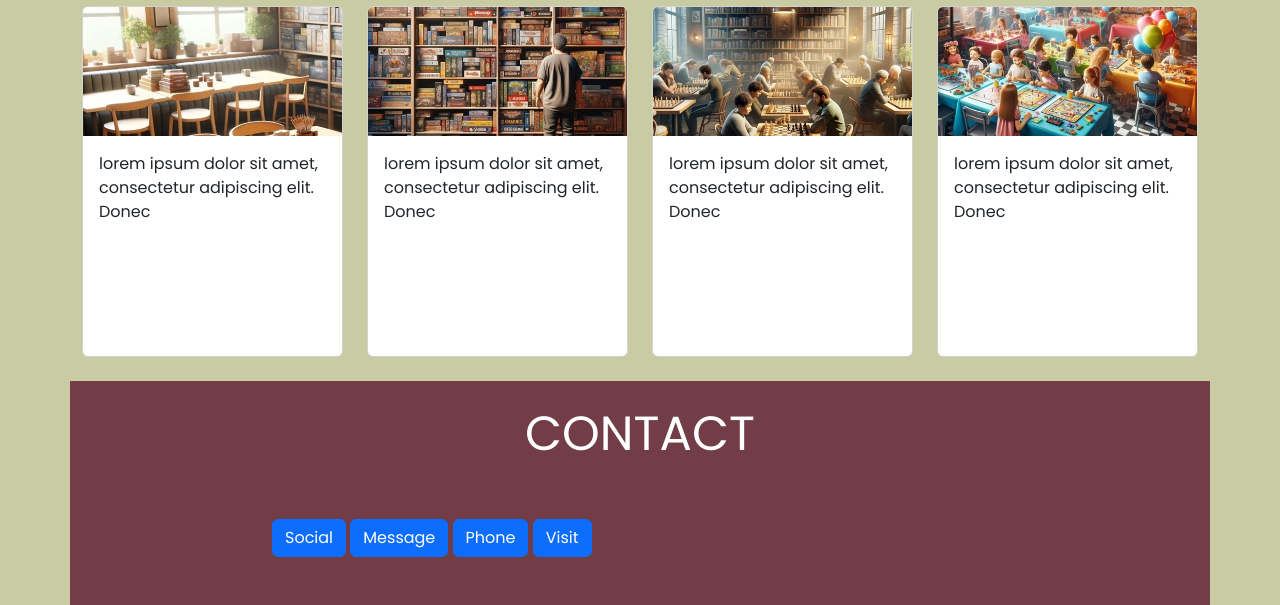
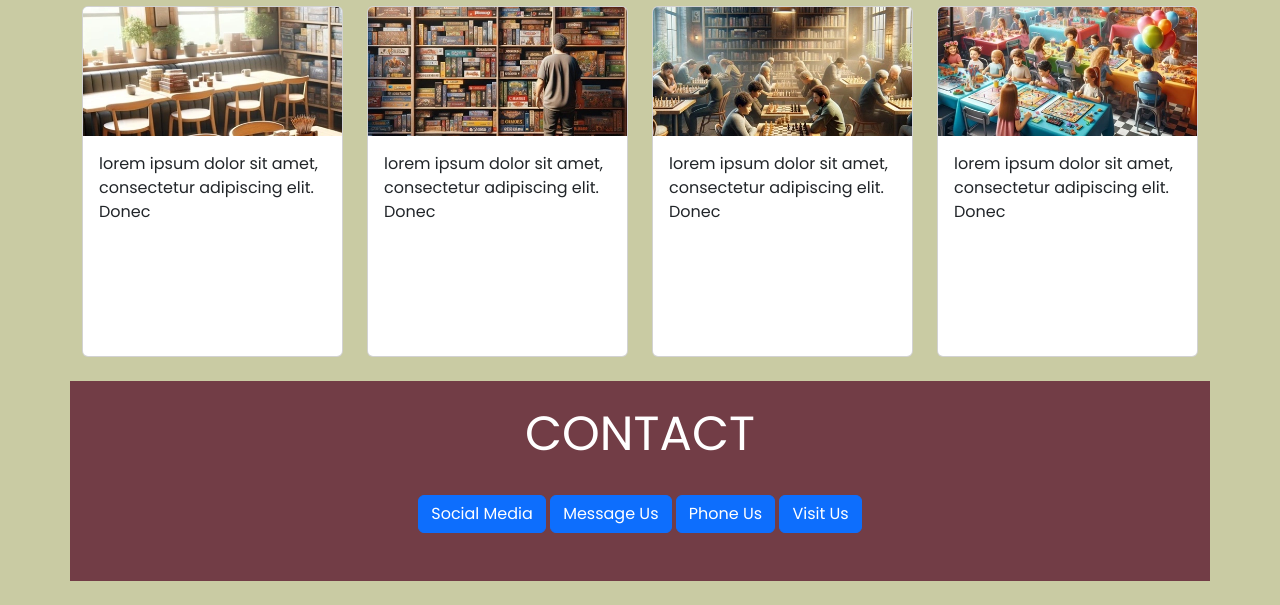
Before and after one commit to uglyfeet/blbc, a plain HTML site: page index.html in a window 1280 px wide. Shown: the part 709-1314 px from the top of the page. After the commit the page ends 1290 px from the top, so only its background shows below. Drawn offline with nearby package versions, Linux system fonts and the light colour scheme.

Commit message:
lined up the buttons in the footer

```diff
--- a/index.html
+++ b/index.html
@@ -184,28 +184,26 @@ We would like to extend an open invitation to anyone who would like to join us.
 <footer id="contact" class="container">
     <div class="row justify-content-center">
         <!-- my-4 used to add top and bottom margin to heading -->
-        <div class="col-12 text-center my-4">
+        <div class="col-12 text-center mt-4">
             <h2 class="display-5">Contact</h2>
-        </div>
-        <div class="col-12 col-md-10 col-lg-8">
-
+    <!----  </div>
+        <div class="col-12 text-center">  -->
           <!-- Button trigger socialmediamodal -->
           <button type="button" class="btn btn-primary custom-button sharp-corners" data-bs-toggle="modal" data-bs-target="#socialmediaModal">
-                Social
+                Social Media
           </button>
           <!-- Button trigger contactmodal -->
           <button type="button" class="btn btn-primary custom-button sharp-corners" data-bs-toggle="modal" data-bs-target="#contactModal">
-                Message
+                Message Us
           </button>
        <!-- Button trigger phonemodal -->
           <button type="button" class="btn btn-primary custom-button sharp-corners" data-bs-toggle="modal" data-bs-target="#phoneModal">
-                Phone
+                Phone Us
           </button>
           <!-- Button trigger visitmodal -->
           <button type="button" class="btn btn-primary custom-button sharp-corners" data-bs-toggle="modal" data-bs-target="#visitModal">
-                Visit
+                Visit Us
           </button>
-
         </div>
     </div>
 </footer>
```
